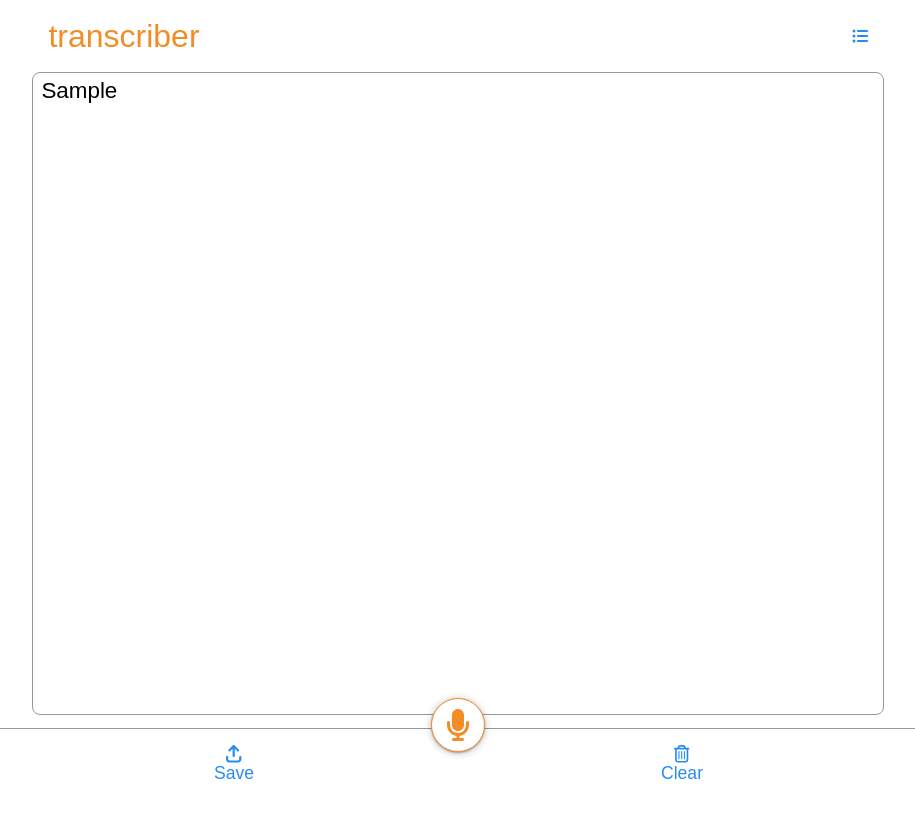
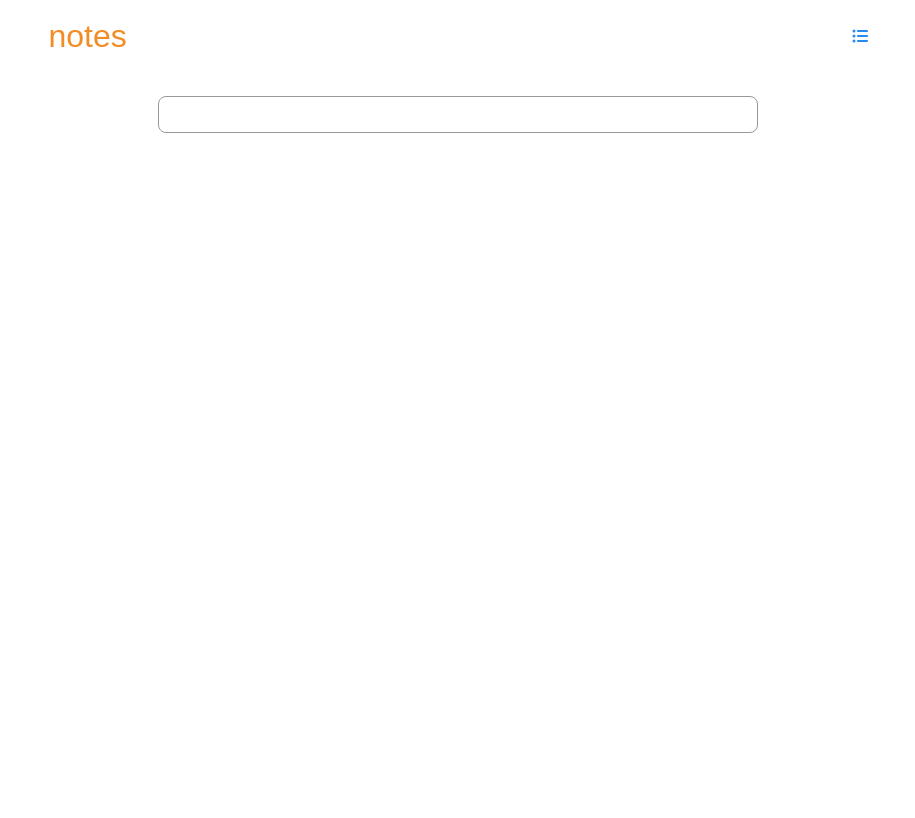
Before and after one commit to timgoalen/transcriber-frontend, a React (Create React App) app in the folder transcriber-frontend/: page / in a window 1280 px wide. Both pictures are taken after typing "Sample" into the empty fields and a click on the button "Save". Shown: the whole page, without its empty margins (182-1097 px from the left). Built offline with nearby package versions, Linux system fonts and the light colour scheme; a web font is replaced by a local one.

Commit message:
Add create note functionality using state

```diff
--- a/transcriber-frontend/src/App.js
+++ b/transcriber-frontend/src/App.js
@@ -29,19 +29,18 @@ function Header({ title, onListClick }) {
   );
 }
 
+function generateTimestamp() {
+  return Date.now().toString();
+}
+
 function NotesList({ notes }) {
   return (
     <main className="list-page-main">
-      {/* <ul>
-        {notes.map((note, index) => (
-          <li key={index}>{note}</li>
-        ))}
-      </ul> */}
-
-      {notes.map((note, index) => (
-        <div key={index} className="list-page-item">
+      {/* change to <ul> <li>?? */}
+      {notes.map(({ timestamp, body }) => (
+        <div key={timestamp} id={timestamp} className="list-page-item">
           <div className="item-text">
-            <p>{note}</p>
+            <p>{body}</p>
           </div>
           <div className="item-tools">
             <i className="fa-solid fa-expand"></i>
@@ -58,20 +57,7 @@ function TextArea({ sendTextToDefaultFunction, clearTextarea }) {
   function handleTextareaChange(event) {
     setTextInput(event.target.value);
     sendTextToDefaultFunction(textInput);
-    // console.log(textInput);
   }
-
-  // function handleSaveBtnClick() {
-  //   // props.createNote(textInput);
-  //   notes.push(textInput);
-  //   console.log({notes});
-  //   console.log({textInput});
-  // }
-
-  // function handleClearBtnClick() {
-  //   setTextInput("");
-  //   console.log({textInput});
-  // }
 
   return (
     <>
@@ -87,20 +73,6 @@ function TextArea({ sendTextToDefaultFunction, clearTextarea }) {
           </div> */}
         </section>
       </div>
-
-      {/* <section className="toolbar">
-        <div className="footer-left">
-          <Button
-            name="Save"
-            icon={faArrowUpFromBracket}
-            onClick={handleSaveBtnClick}
-          />
-        </div>
-
-        <div className="footer-right">
-          <Button name="Clear" icon={faTrashCan} onClick={handleClearBtnClick} />
-        </div>
-      </section> */}
     </>
   );
 }
@@ -113,11 +85,11 @@ function MicrophoneIcon({ onMicrophoneClick }) {
   );
 }
 
-function Toolbar({ saveNote, onClear }) {
+function Toolbar({ handleSaveBtnClick, onClear }) {
   return (
     <section className="toolbar">
       <div className="footer-left">
-        <Button name="Save" icon={faArrowUpFromBracket} onClick={saveNote} />
+        <Button name="Save" icon={faArrowUpFromBracket} onClick={handleSaveBtnClick} />
       </div>
 
       <div className="footer-right">
@@ -129,20 +101,30 @@ function Toolbar({ saveNote, onClear }) {
 
 // -- APP --
 
-export default function Transcriber() {
+export default function TranscriberApp() {
+  // Control list page display
   const [displayList, setDisplayList] = useState("hide");
+
+  // Retrieve data from Textarea and save to state
   const [textForNote, setTextForNote] = useState("");
   const handleTextFromUserInput = (text) => {
     setTextForNote(text);
   };
 
+  // Save an array of notes to state
   const [notes, setNotes] = useState([]);
 
-  const saveNote = () => {
-    setNotes([...notes, textForNote]);
-    console.log({ notes });
-    console.log({ textForNote });
-    // setTextForNote("");
+  function saveNote() {
+    setNotes([...notes, { timestamp: generateTimestamp(), body: textForNote }]);
+  };
+
+  function showNotesList() {
+    setDisplayList("show");
+  }
+
+  function handleSaveBtnClick() {
+    saveNote();
+    showNotesList();
   };
 
   const clearTextArea = () => {
@@ -151,6 +133,7 @@ export default function Transcriber() {
 
   if (displayList == "hide") {
     return (
+      // Display transcriber
       <>
         <Header
           title="transcriber"
@@ -158,15 +141,11 @@ export default function Transcriber() {
         />
         <TextArea sendTextToDefaultFunction={handleTextFromUserInput} />
         <MicrophoneIcon onMicrophoneClick={() => alert("Mic")} />
-        <Toolbar saveNote={saveNote} clearTextArea={clearTextArea} />
-        <ul>
-          {notes.map((note, index) => (
-            <li key={index}>{note}</li>
-          ))}
-        </ul>
+        <Toolbar handleSaveBtnClick={handleSaveBtnClick} clearTextArea={clearTextArea} />
       </>
     );
   } else {
+    // Display Notes list
     return (
       <>
         <Header title="notes" onListClick={() => setDisplayList("hide")} />
```
